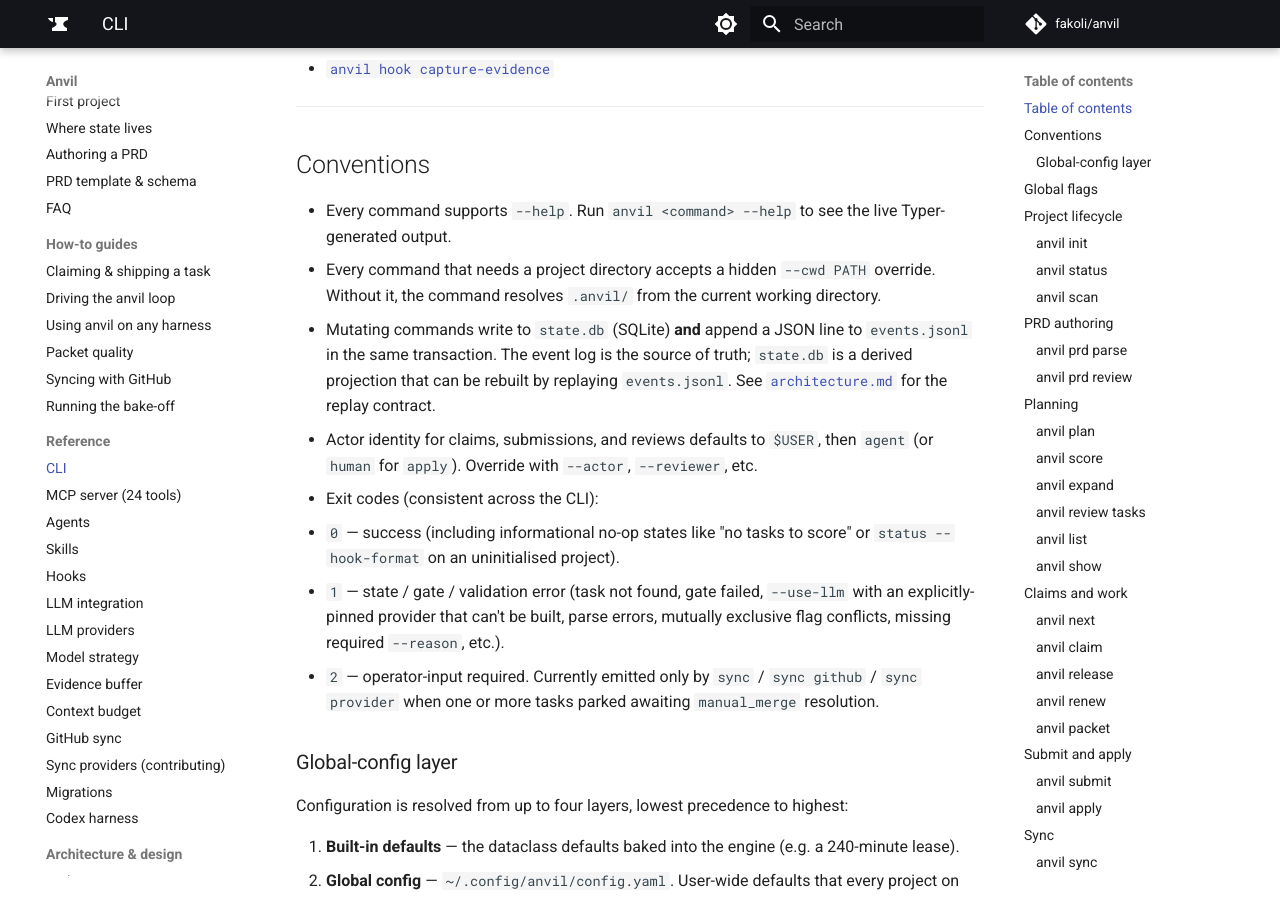
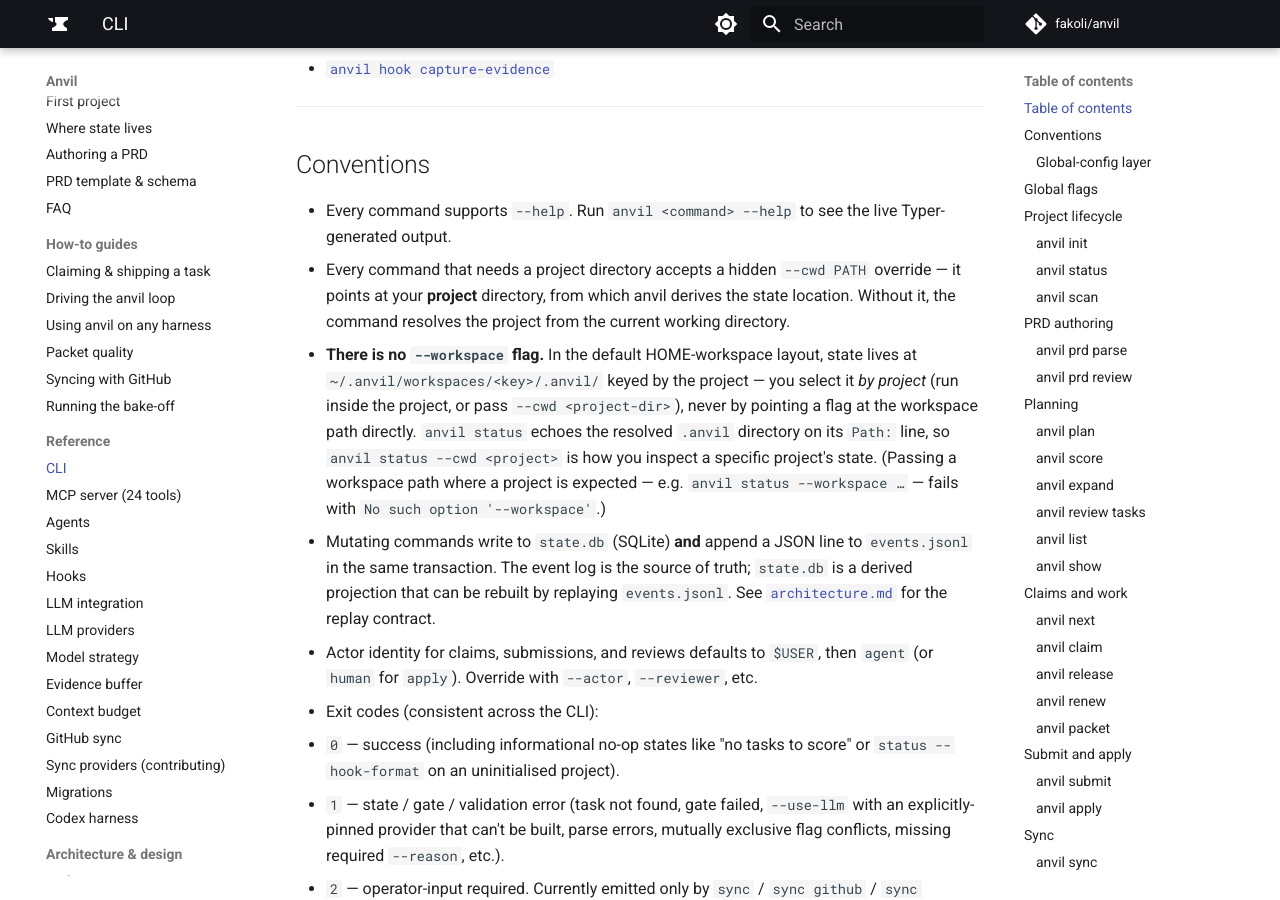
Before and after one commit to fakoli/anvil, an MkDocs documentation site: the page built from docs/cli-reference.md, in a window 1280 px wide and 900 px high, scrolled down 1434 px. Built offline with MkDocs 1.6.1 and Material for MkDocs 9.7.7, drawn with Linux system fonts in a browser that asks for light colours; comment, search, counter and statistics services are not loaded.

Commit message:
docs: clarify --cwd vs workspace selection; there is no --workspace flag (#108.3, T007)
An agent hit `anvil status --workspace <path>` → `No such option '--workspace'`
(#108 item 3). Document the distinction where it bites: state is selected by
PROJECT (via `--cwd <project-dir>` or running inside the project), from which
anvil derives the HOME workspace at `~/.anvil/workspaces/<key>/.anvil/` — you
never point a flag at the workspace path directly, and there is no `--workspace`
flag. `anvil status` echoes the resolved `.anvil` dir on its `Path:` line.

Updated docs/cli-reference.md (Conventions) and skills/state-ops/SKILL.md.

Closes #108.

Co-Authored-By: Claude Opus 4.8 (1M context) <noreply@anthropic.com>
Claude-Session: https://claude.ai/code/session_01YW3d7obeVRAWYaRxZBBA3i

```diff
--- a/docs/cli-reference.md
+++ b/docs/cli-reference.md
@@ -52,8 +52,17 @@
 - Every command supports `--help`. Run `anvil <command> --help` to see
   the live Typer-generated output.
 - Every command that needs a project directory accepts a hidden `--cwd PATH`
-  override. Without it, the command resolves `.anvil/` from the current
-  working directory.
+  override — it points at your **project** directory, from which anvil derives
+  the state location. Without it, the command resolves the project from the
+  current working directory.
+- **There is no `--workspace` flag.** In the default HOME-workspace layout,
+  state lives at `~/.anvil/workspaces/<key>/.anvil/` keyed by the project — you
+  select it *by project* (run inside the project, or pass `--cwd <project-dir>`),
+  never by pointing a flag at the workspace path directly. `anvil status` echoes
+  the resolved `.anvil` directory on its `Path:` line, so `anvil status --cwd
+  <project>` is how you inspect a specific project's state. (Passing a workspace
+  path where a project is expected — e.g. `anvil status --workspace …` — fails
+  with `No such option '--workspace'`.)
 - Mutating commands write to `state.db` (SQLite) **and** append a JSON line to
   `events.jsonl` in the same transaction. The event log is the source of
   truth; `state.db` is a derived projection that can be rebuilt by replaying
```
Also changed, not shown: skills/state-ops/SKILL.md (+6 -0 lines).
